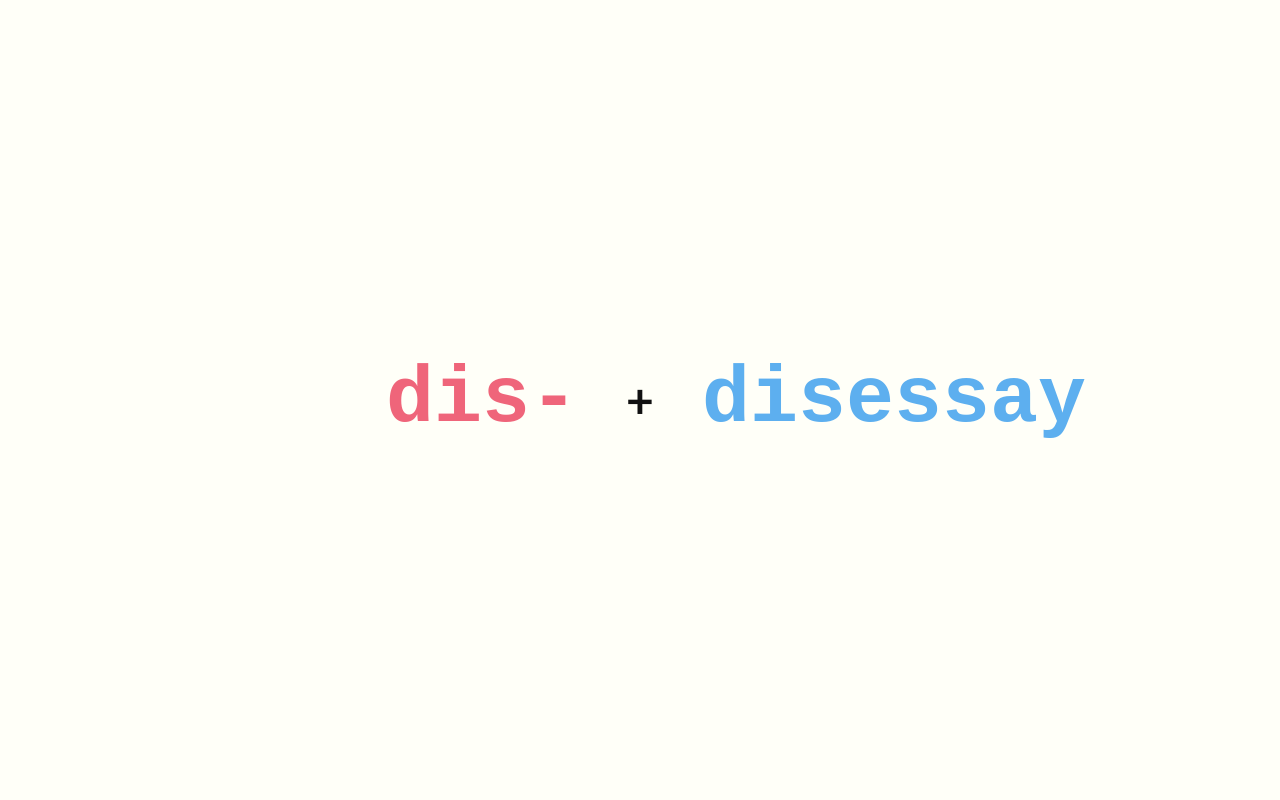
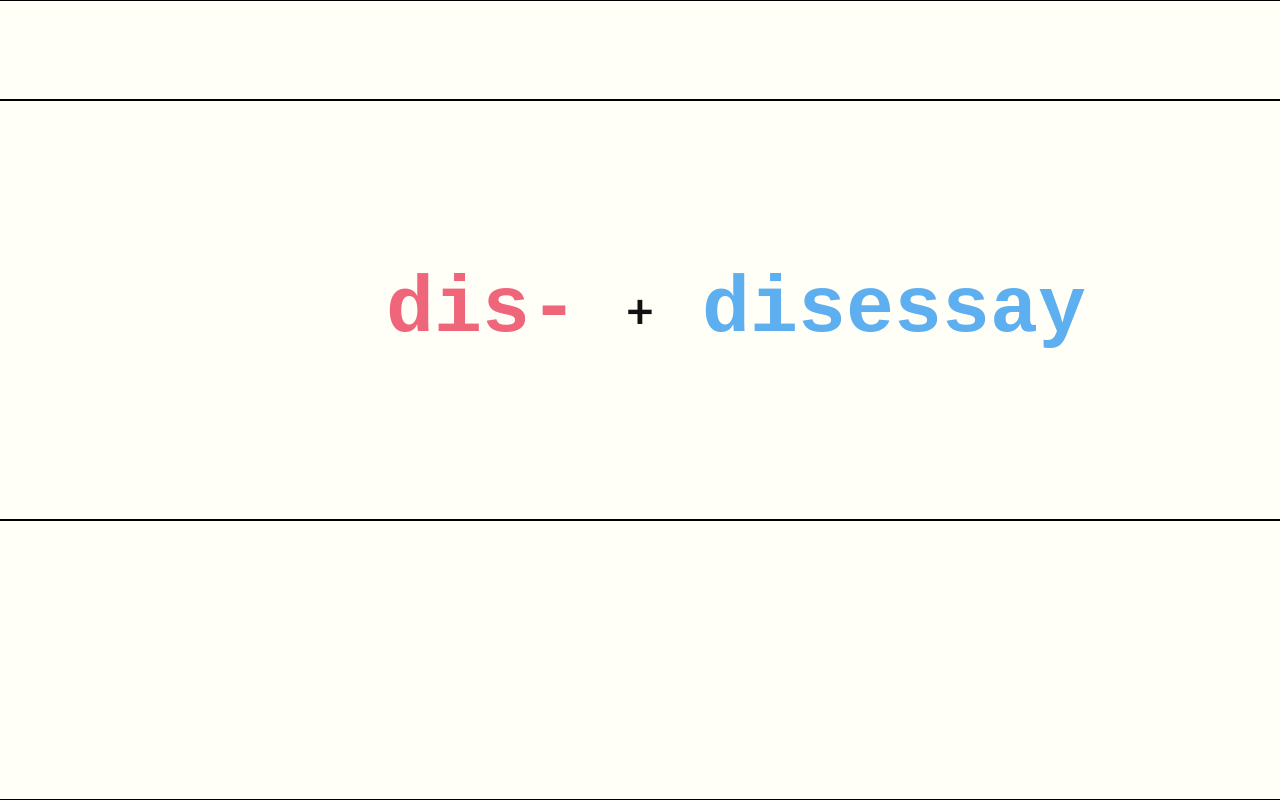
Before and after one commit to TheStarViper/Prefix-Processor, a SvelteKit app in the folder frontend/: page / in a window 1280 px wide. Built offline with nearby package versions, Linux system fonts and the light colour scheme.

Commit message:
refactor frontend

```diff
--- a/frontend/src/lib/components/Game.svelte
+++ b/frontend/src/lib/components/Compound.svelte
@@ -1,32 +1,26 @@
+<!-- The display module for the prefix + word combo -->
+
 <script lang="ts">
-	import { getWord, getPrefix, isValid } from "$lib/logic";
-	import { onMount } from "svelte";
-
-	let word: string = $state("");
-	let prefix: string = $state("");
-
-	function updateWordAndPrefix() {
-		word = getWord();
-		prefix = getPrefix();
+	interface Props {
+		prefix: string;
+		word: string;
 	}
 
-	onMount(() => {
-		updateWordAndPrefix();
-	});
+	let { prefix, word }: Props = $props();
 </script>
 
-<section class="center">
+<div>
 	<h2>
 		<span id="prefix">{prefix}-</span>
 		<span id="plus">+</span>
 		<span id="word">{word}</span>
 	</h2>
-</section>
+</div>
 
 <style>
-	section.center {
+	div {
 		display: grid;
-		min-height: 100vh;
+		min-height: 100%;
 		place-content: center;
 	}
 
--- a/frontend/src/routes/+page.svelte
+++ b/frontend/src/routes/+page.svelte
@@ -1,5 +1,50 @@
 <script lang="ts">
-	import Game from "$lib/components/Game.svelte";
+	// component imports
+	import Compound from "$lib/components/Compound.svelte";
+
+	// .ts imports
+	import { getWord, getPrefix, isValid } from "$lib/logic";
+
+	// svelte internal imports
+	import { onMount } from "svelte";
+
+	let word: string = $state("");
+	let prefix: string = $state("");
+
+	function updateWordAndPrefix() {
+		word = getWord();
+		prefix = getPrefix();
+	}
+
+	onMount(() => {
+		updateWordAndPrefix();
+	});
 </script>
 
-<Game />
+<main>
+	<header></header>
+
+	<section>
+		<Compound {word} {prefix} />
+	</section>
+
+	<section></section>
+</main>
+
+<style>
+	:root {
+		--header-height: 100px;
+	}
+
+	main {
+		height: 100vh;
+		overflow: hidden;
+
+		display: grid;
+		grid-template-rows: var(--header-height) 3fr 2fr;
+	}
+
+	main * {
+		border-block: 1px solid black;
+	}
+</style>
```
